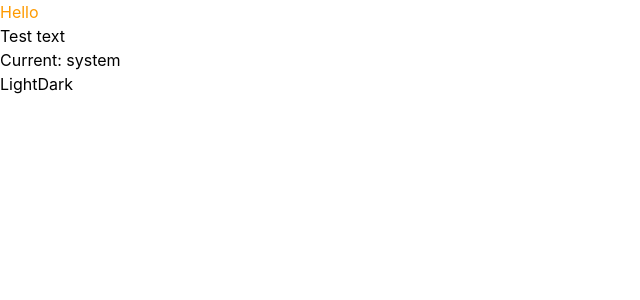
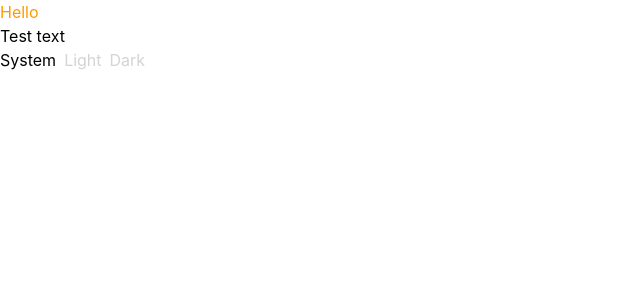
Before and after one commit to Amater-AK/Manga-Reader, a React (Vite) app: page / in a window 1280 px wide. Shown: the top 300 px of the page, without its empty margins (0-640 px from the left). Built offline with nearby package versions, Linux system fonts and the light colour scheme; no server answers.

Commit message:
Add SelectorSwitch

```diff
--- a/src/shared/components/ThemeSelector.tsx
+++ b/src/shared/components/ThemeSelector.tsx
@@ -1,15 +1,31 @@
 import { useTheme } from "../lib/theme";
 
-import { THEMES } from "../lib/theme";
+import { SelectorSwitch } from "./ui/SelectorSwitch";
+
+import { THEMES, type Theme } from "../lib/theme";
 
 export function ThemeSelector() {
     const { theme, setTheme } = useTheme();
 
+    function handleSelect(selectedTheme: string) {
+        setTheme(selectedTheme as Theme);
+    }
+
+    function classNames(isSelected: boolean) {
+        return `${isSelected ? "" : "text-stone-300"}`;
+    }
+
     return (
-        <>
-            <p>Current: {theme}</p>
-            <button onClick={() => setTheme(THEMES.LIGHT)}>Light</button>
-            <button onClick={() => setTheme(THEMES.DARK)}>Dark</button>
-        </>
+        <SelectorSwitch className="flex gap-2" initial={THEMES.SYSTEM} onChange={handleSelect}>
+            <SelectorSwitch.Option className={classNames} id={`theme#${THEMES.SYSTEM}`} value={THEMES.SYSTEM}>
+                System
+            </SelectorSwitch.Option>
+            <SelectorSwitch.Option className={classNames} id={`theme#${THEMES.LIGHT}`} value={THEMES.LIGHT}>
+                Light
+            </SelectorSwitch.Option>
+            <SelectorSwitch.Option className={classNames} id={`theme#${THEMES.DARK}`} value={THEMES.DARK}>
+                Dark
+            </SelectorSwitch.Option>
+        </SelectorSwitch>
     );
 }
--- /dev/null
+++ b/src/shared/components/ui/SelectorSwitch.tsx
@@ -0,0 +1,78 @@
+import { useState, createContext, useContext } from "react";
+
+interface SelectorSwitchContext {
+    selectedOption: string;
+    selectOption: (option: string) => void;
+}
+
+const SelectorSwitchContext = createContext<SelectorSwitchContext>({
+    selectedOption: "",
+    selectOption: () => {},
+});
+
+interface SelectorSwitchProps {
+    children: React.ReactNode;
+    initial: string;
+    className: string;
+    onChange: (selectedOption: string) => void;
+}
+
+export function SelectorSwitch({ children, initial, className, onChange }: SelectorSwitchProps) {
+    const [selectedOption, setSelectedOption] = useState<string>(initial);
+
+    function handleSelect(option: string) {
+        setSelectedOption(option);
+        onChange(option);
+    }
+
+    return (
+        <SelectorSwitchContext value={{ selectedOption, selectOption: handleSelect }}>
+            <div className={className}>{children}</div>
+        </SelectorSwitchContext>
+    );
+}
+
+interface SelectorSwitchOptionProps {
+    children: React.ReactNode;
+    id: string;
+    value: string;
+    title?: string;
+    className: string | ((isSelected: boolean) => string);
+}
+
+function SelectorSwitchOption({ children, id, value, title, className }: SelectorSwitchOptionProps) {
+    const { selectedOption, selectOption } = useSelectorSwitch();
+
+    function handleChange(event: React.ChangeEvent<HTMLInputElement>) {
+        const { value } = event.target;
+
+        selectOption(value);
+    }
+
+    const isSelected = selectedOption === value;
+
+    return (
+        <>
+            <input type="radio" className="hidden" id={id} value={value} checked={isSelected} onChange={handleChange} />
+            <label
+                htmlFor={id}
+                className={`${typeof className === "function" ? className(isSelected) : className}`}
+                title={title}
+            >
+                {children}
+            </label>
+        </>
+    );
+}
+
+function useSelectorSwitch() {
+    const ctx = useContext(SelectorSwitchContext);
+
+    if (!ctx) {
+        throw new Error("SelectorSwitch.Option child elements must be used within a parent SelectorSwitch component.");
+    }
+
+    return ctx;
+}
+
+SelectorSwitch.Option = SelectorSwitchOption;
```
